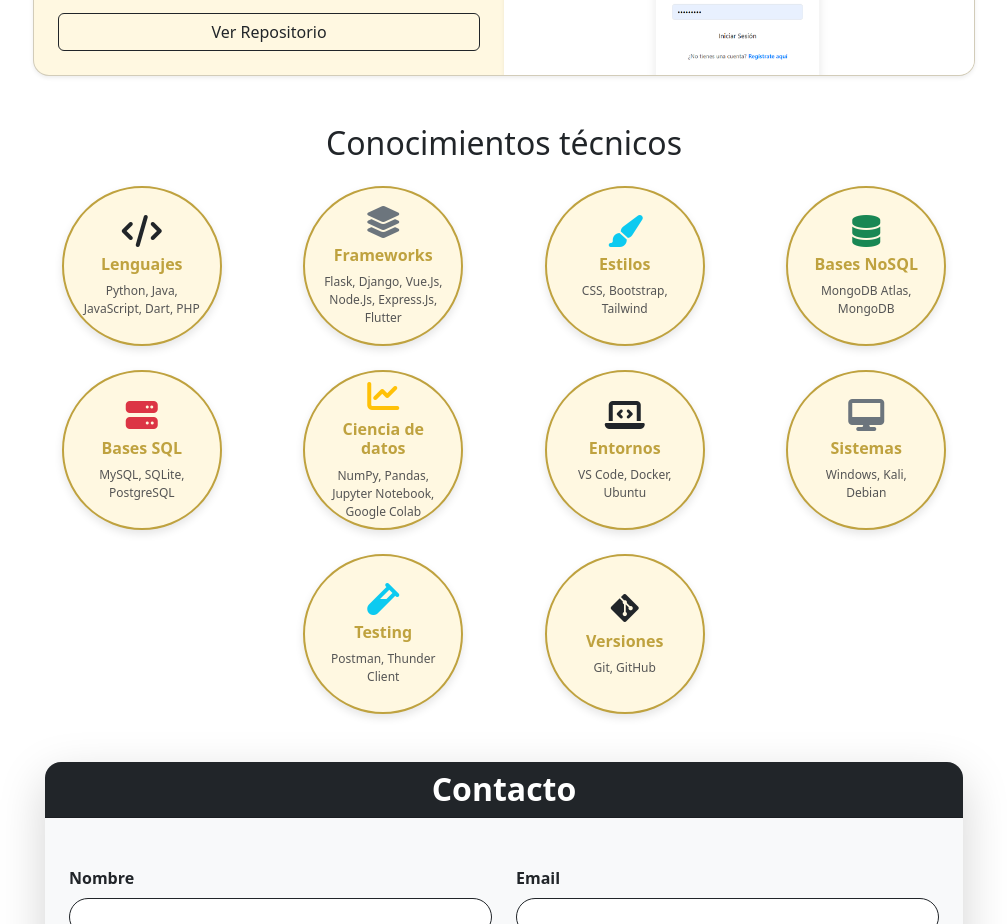
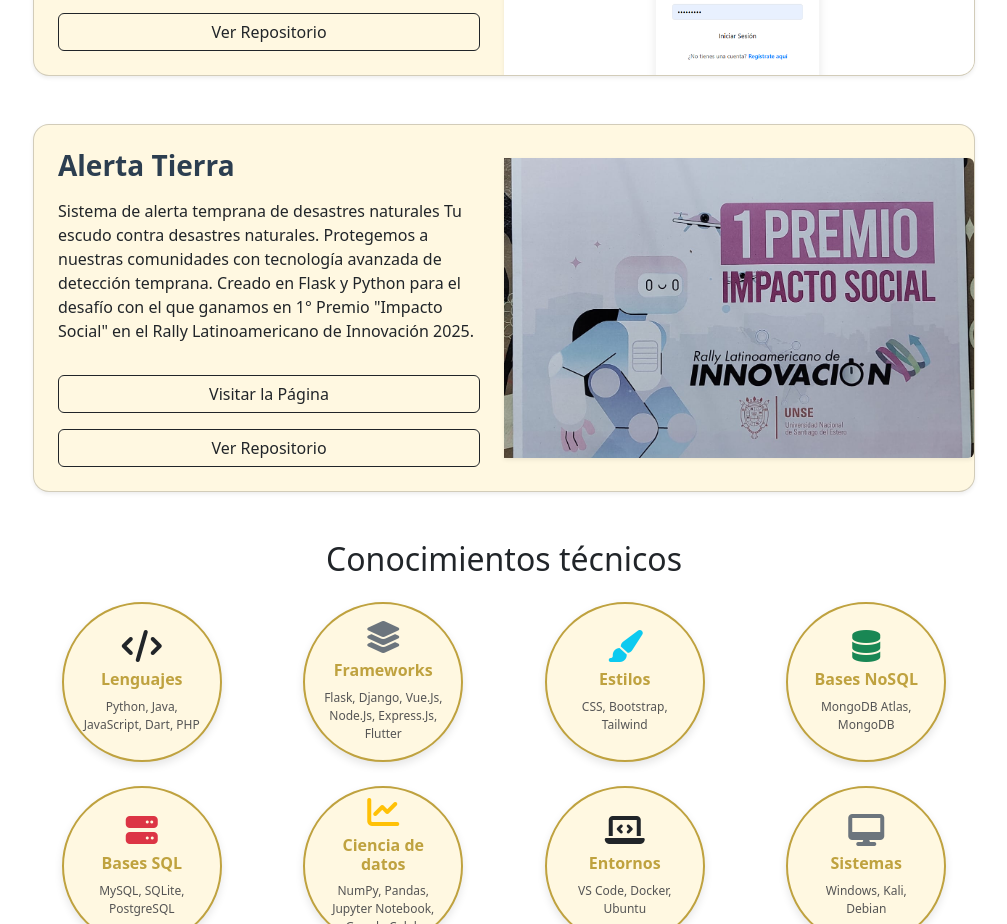
Before and after one commit to sss2611/Sandra-sPortfolio, a plain HTML site: page index.html in a window 1280 px wide. Shown: the part 6386-7310 px from the top of the page, without its empty margins (261-1268 px from the left). Drawn offline with nearby package versions, Linux system fonts and the light colour scheme; some packages are replaced by stand-ins of ours; a script that the page names is missing.

Commit message:
proyecto alerta tierra listo

```diff
--- a/index.html
+++ b/index.html
@@ -38,6 +38,7 @@
             <li><a class="dropdown-item" href="#sonidos-sgo">Sonidos SGO apk</a></li>
             <li><a class="dropdown-item" href="#id-cultural">ID-Cultural</a></li>
             <li><a class="dropdown-item" href="#tachy">Tachy - REGroup</a></li>
+            <li><a class="dropdown-item" href="#alerta_tierra">Alerta Tierra</a></li>
           </ul>
         </li>
 
@@ -591,6 +592,31 @@
           </div>
         </div>
 
+        <!-- Rally Latinoamericano de Innovación 2025 -->
+        <div id="alerta_tierra" class="card card-proyecto mb-5 shadow-sm"
+          style="background-color: #fff8e1; border-radius: 1rem;">
+          <div class="row g-0 align-items-center flex-md-row-reverse">
+            <div class="col-md-6">
+              <img src="img/proyectos/premio.jpg" class="img-fluid rounded-end shadow-sm" alt="Premio"
+                style="border-radius: 0 1rem 1rem 0;">
+            </div>
+            <div class="col-md-6 p-4">
+              <h3 class="fw-bold mb-3" style="color: #2c3e50;">Alerta Tierra</h3>
+              <p class="text-dark">Sistema de alerta temprana de desastres naturales
+                Tu escudo contra desastres naturales.
+                Protegemos a nuestras comunidades con tecnología avanzada de detección temprana. Creado en Flask y
+                Python para el desafío con el que ganamos en 1° Premio "Impacto Social" en el Rally Latinoamericano de Innovación 2025.
+              </p>
+              <a href="https://alerta-tierra.onrender.com/" target="_blank" class="btn btn-outline-dark mt-3">
+                Visitar la Página
+              </a>
+              </a>
+              <a href="https://github.com/sss2611/alerta-tierra.git" target="_blank" class="btn btn-outline-dark mt-3">
+                Ver Repositorio
+              </a>
+            </div>
+          </div>
+        </div>
 
         <!-- Modales -->
         <div class="modal fade" id="modalSonidosSGO" tabindex="-1" aria-labelledby="modalSonidosSGOLabel"
@@ -766,7 +792,8 @@
             </li>
             <li><a href="https://discord.com/channels/@me" class="discord"><i class="fab fa-discord"></i></a>
             </li>
-            <li><a href="https://www.linkedin.com/in/sansan-dev-34a895388/" class="linkedin"><i class="fab fa-linkedin"></i></li>
+            <li><a href="https://www.linkedin.com/in/sansan-dev-34a895388/" class="linkedin"><i
+                  class="fab fa-linkedin"></i></li>
           </ul>
         </div>
       </a>
```
Also changed, not shown: img/proyectos/premio.jpg (added).
